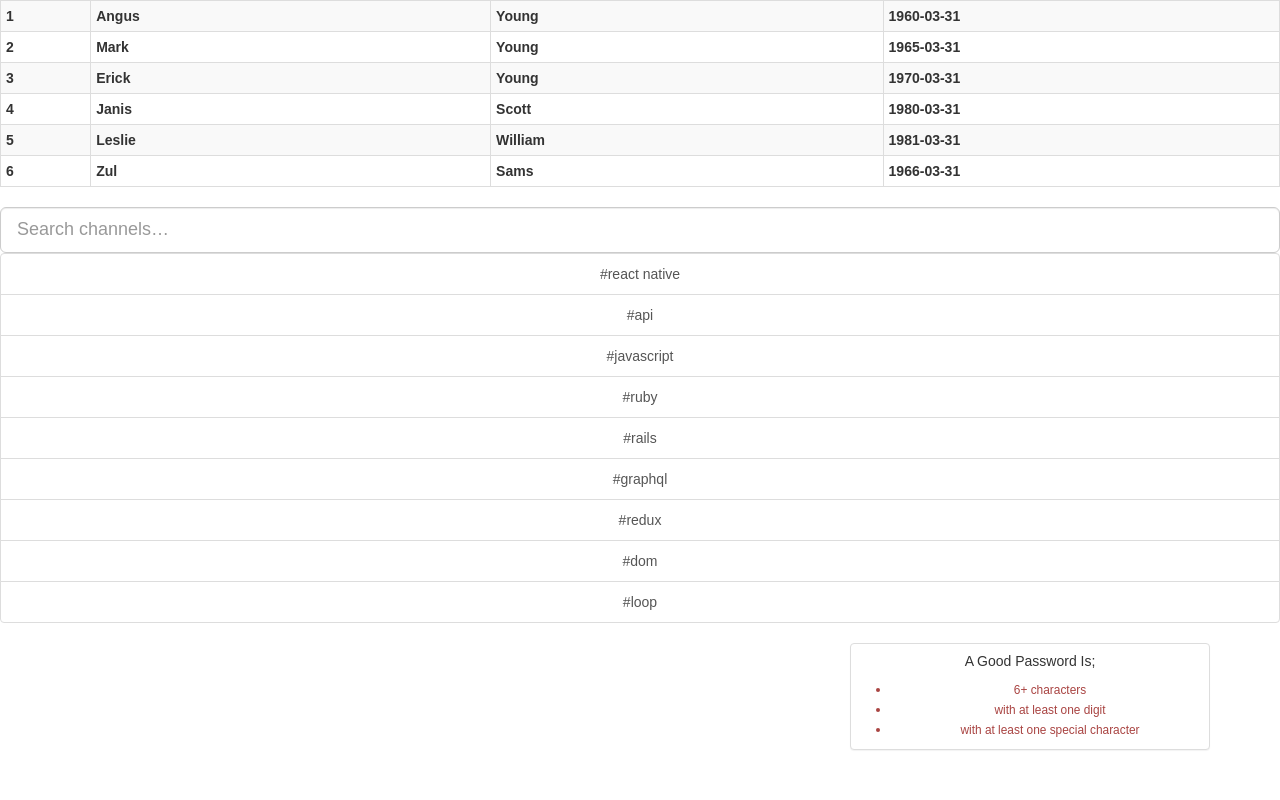
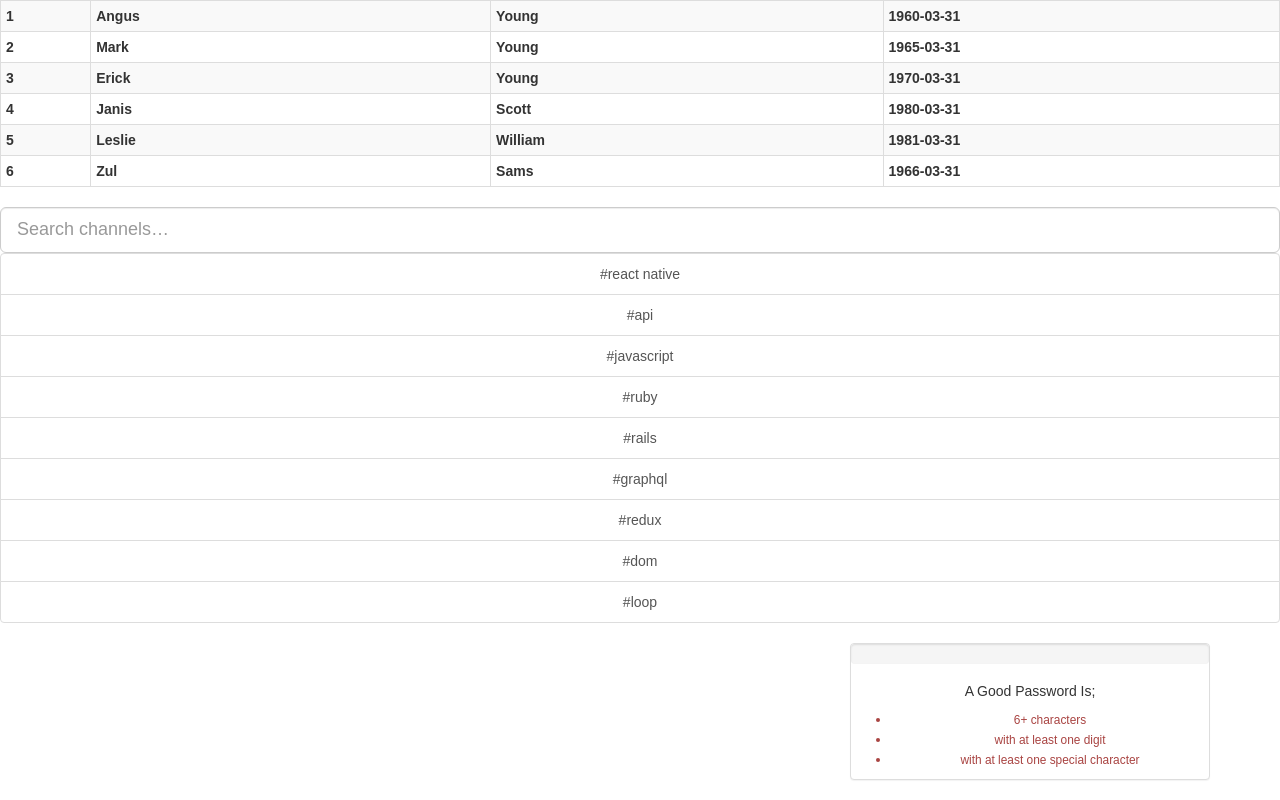
Before and after one commit to coding102/ReactComponents, a React (Create React App) app: page / in a window 1280 px wide. Shown: the part 300-1100 px from the top of the page. Before the commit the page ends 1070 px from the top, so only its background shows below. Built offline with nearby package versions, Linux system fonts and the light colour scheme.

Commit message:
principlelist comp

```diff
--- a/src/App.js
+++ b/src/App.js
@@ -31,6 +31,26 @@ class PasswordInput extends React.Component {
   }
 }
 class StrengthMeter extends React.Component {
+  satisfiedPercent() {
+    let { principles, password } = this.props;
+    let satisfiedCount = principles.map(p => p.predicate(password))
+                        .reduce((count, satisfied) =>
+                          count + (satisfied ? 1 : 0 )
+                        , 0);
+    let principlesCount = principles.length;
+    return (satisfiedCount / principlesCount) * 100.0;
+  }
+  render () {
+    return (
+      <Panel>
+        <ProgressBar now={this.satisfiedPercent()} />
+        <h5>A Good Password Is;</h5>
+        <PrinciplesList {...this.props} />
+      </Panel>
+    );
+  }
+}
+class PrinciplesList extends React.Component {
   principleSatisfied(principle) {
     let { password } = this.props;
     return principle.predicate(password);
@@ -45,8 +65,6 @@ class StrengthMeter extends React.Component {
   render () {
     let { principles } = this.props;
     return (
-      <Panel>
-        <h5>A Good Password Is;</h5>
       <ul>
         {principles.map(principle =>
           <li className={this.principleClass(principle)}>
@@ -56,7 +74,6 @@ class StrengthMeter extends React.Component {
           </li>
         )}
       </ul>
-      </Panel>
     );
   }
 }
```
Lines whose indentation alone changed are shown as unchanged.
